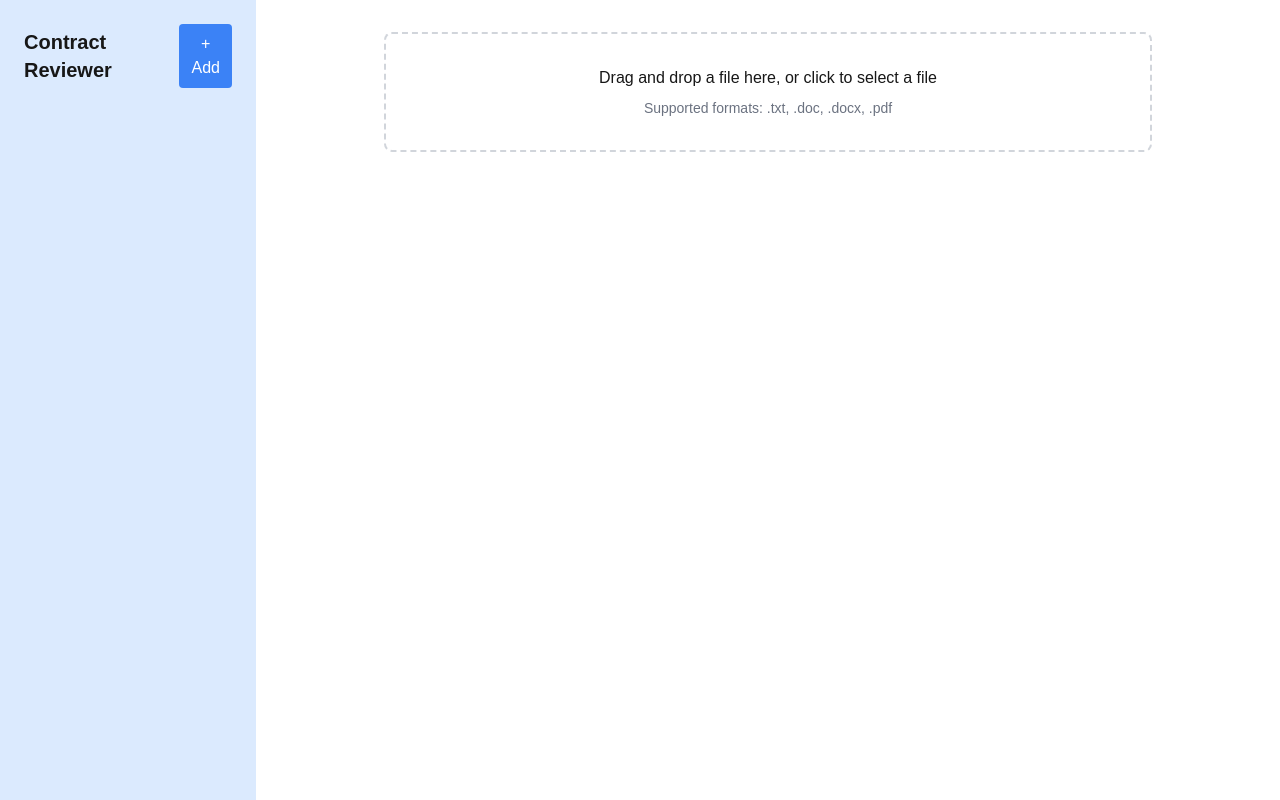
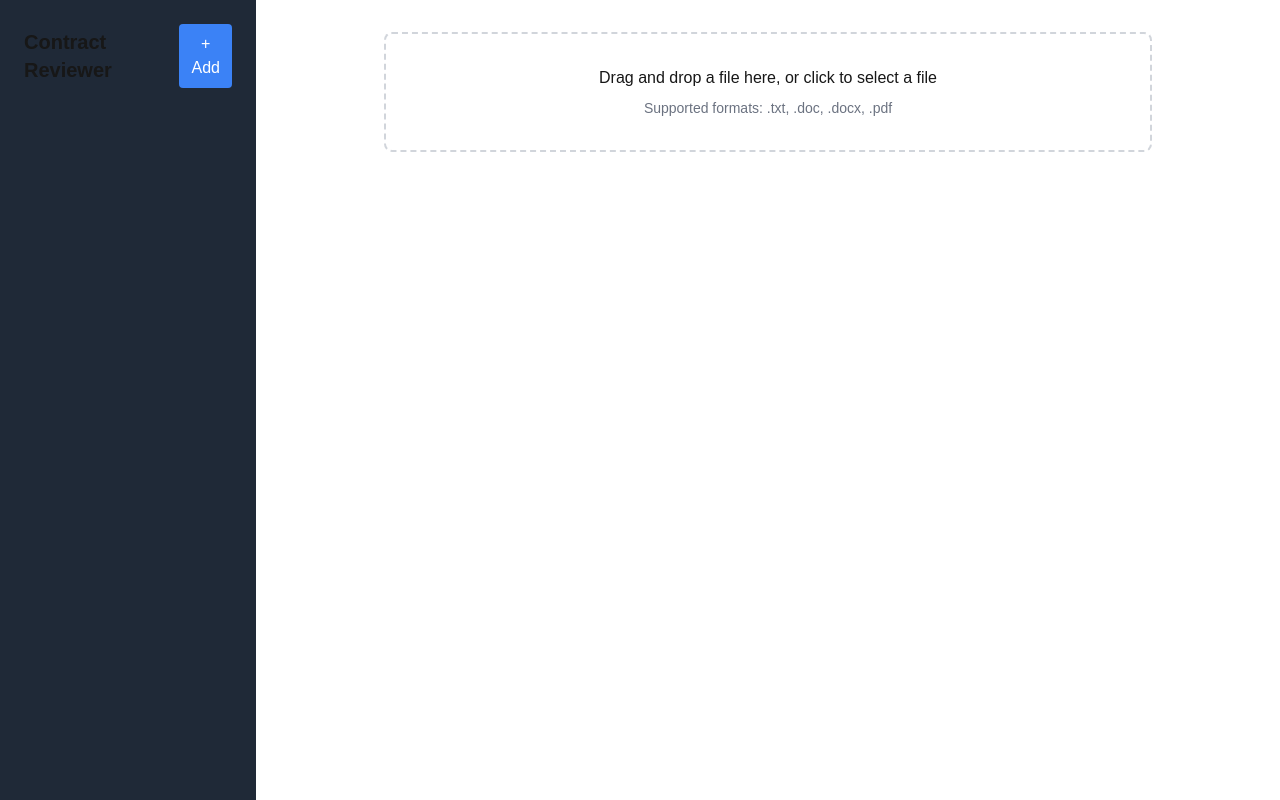
Before and after one commit to pdave7/contract-reviewer, a Next.js app: page / in a window 1280 px wide. Built offline with nearby package versions, Linux system fonts and the light colour scheme.

Commit message:
change background color of LHS

```diff
--- a/app/page.tsx
+++ b/app/page.tsx
@@ -336,7 +336,7 @@ export default function Home() {
   return (
     <div className="flex min-h-screen">
       {/* Sidebar */}
-      <div className="w-64 bg-blue-100 p-6 flex flex-col">
+      <div className="w-64 bg-gray-800 p-6 flex flex-col">
         <div className="flex justify-between items-center mb-6">
           <h2 className="text-xl font-bold">Contract Reviewer</h2>
           <button
```
